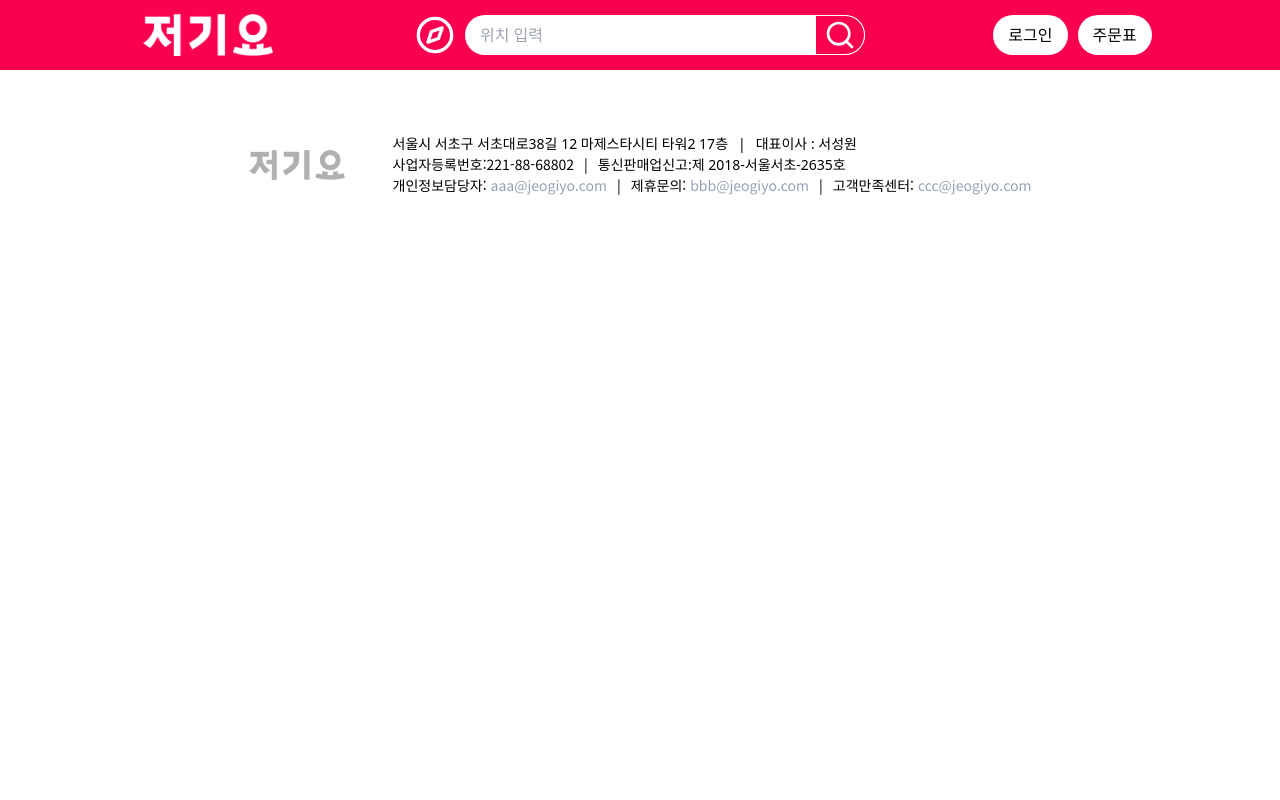
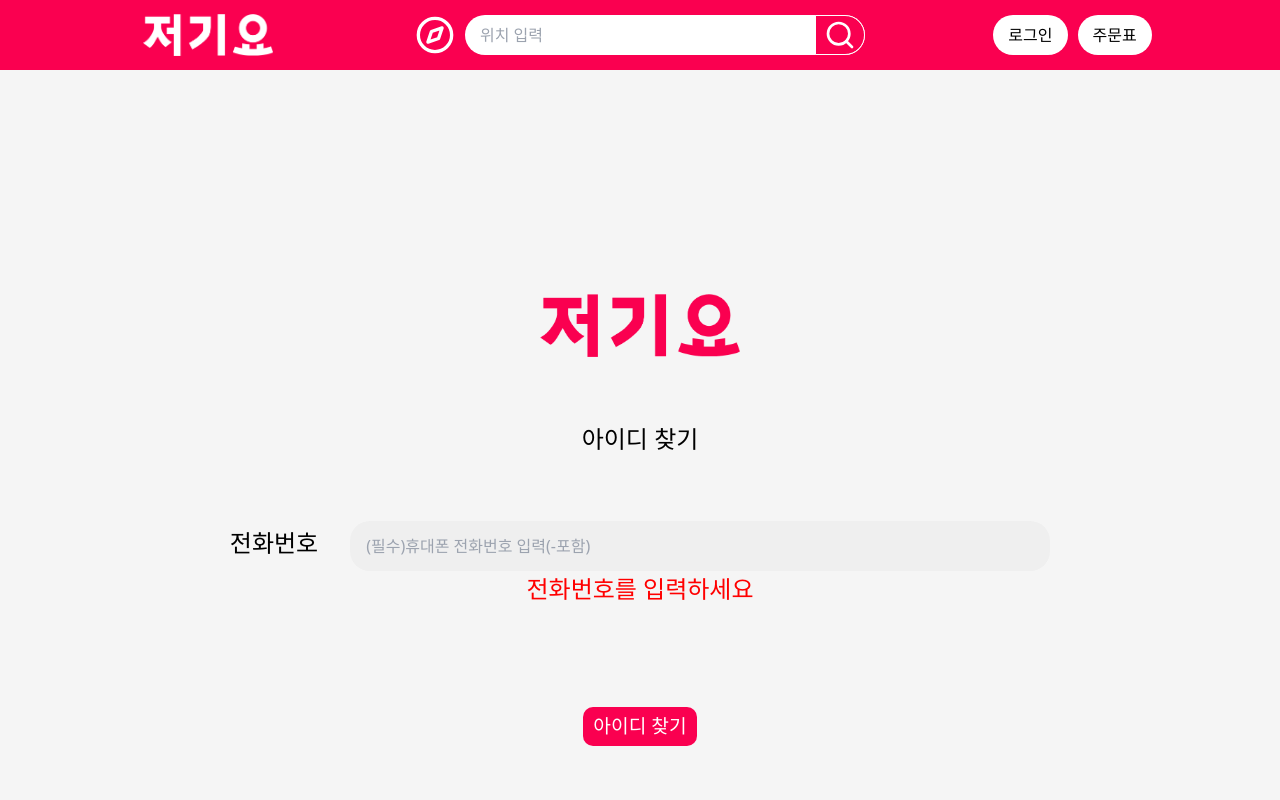
Before and after one commit to cocopalm221/project_yogiyo, a React (Create React App) app: page /findid in a window 1280 px wide. Shown: the top 800 px of the page. Built offline with nearby package versions, Linux system fonts and the light colour scheme.

Commit message:
로그인페이지 구현 중

```diff
--- a/src/App.js
+++ b/src/App.js
@@ -14,8 +14,7 @@
 import ReviewList from "./pages/ReviewList";
 import OrderList from "./pages/OrderList";
 import MyInfo from "./pages/MyInfo";
-
-
+import FindID from "./pages/FindID";
 
 const App = () => {
   return (
@@ -26,6 +25,7 @@
           <Route index element={<Main />} />
           <Route path="/mainnav" element={<MainNav />}></Route>
           <Route path="/login" element={<Login />}></Route>
+          <Route path="/findid" element={<FindID />}></Route>
           <Route path="/payment" element={<Payment />}></Route>
           <Route path="/signup" element={<SignUp />}></Route>
           <Route path="/storeinfo/:storeId" element={<StoreInfo />}></Route>
--- /dev/null
+++ b/src/pages/FindID.js
@@ -0,0 +1,71 @@
+import React, { useState } from "react";
+import * as s from "../styles/Styles";
+import axios from "axios";
+import { useNavigate } from "react-router";
+
+const FindID = () => {
+  const navigate = useNavigate();
+  const [number, setNumber] = useState("");
+  const [checknum, setChecknum] = useState(true);
+
+  const onChangeNumber = (e) => {
+    setNumber(e.target.value);
+    if (number === "") {
+      setChecknum(false);
+    }
+  };
+
+  const onSubmitHandler = async (e) => {
+    e.preventDefault();
+
+    let body = {
+      miPhone: number,
+    };
+    try {
+      await axios
+        .post("http://192.168.0.9:9244/member/searchId", body)
+        .then((response) => {
+          if (response.data.status) {
+            alert(response.data.UserId);
+          } else {
+            alert("아이디 찾기 실패");
+            console.log(response.data.status);
+          }
+        });
+    } catch (error) {
+      alert(error);
+    }
+  };
+
+  return (
+    <s.findid noValidate onSubmit={onSubmitHandler}>
+      <div className="searchid">
+        <img
+          src="/images/logo2.png"
+          className="title"
+          alt="logo"
+          onClick={() => navigate("/")}
+        />
+        <p>아이디 찾기</p>
+        <div className="number">
+          <label htmlFor="searchid">전화번호</label>
+          <input
+            type="text"
+            placeholder="(필수)휴대폰 전화번호 입력(-포함)"
+            value={number}
+            id="searchid"
+            required
+            onChange={onChangeNumber}
+            autoFocus
+          />
+          {checknum && <p style={{ color: "red" }}>전화번호를 입력하세요</p>}
+        </div>
+      </div>
+      <button type="submit" onSubmit={onSubmitHandler}>
+        아이디 찾기
+      </button>
+    </s.findid>
+  );
+};
+
+export default FindID;
--- a/src/pages/Login.js
+++ b/src/pages/Login.js
@@ -34,7 +34,7 @@
             alert("로그인 성공");
             dispatch(login(response.data.loginUser));
             console.log(response.data.loginUser);
-            navigate('/');
+            navigate("/");
           } else {
             alert("로그인 실패");
             console.log(response.data.status);
@@ -42,51 +42,6 @@
         });
     } catch (error) {
       console.log(error);
-    }
-  };
-
-  const idConfirm = async () => {
-    const phone = prompt("번호를 입력하세요", "010-XXXX-XXXX");
-    let body = {
-      miPhone: phone,
-    };
-    try {
-      await axios
-        .post("http://192.168.0.9:9244/member/searchId", body)
-        .then((response) => {
-          if (response.data.status) {
-            alert("아이디 찾기 성공", response.data.UserId);
-          } else {
-            alert("아이디 찾기 실패");
-            console.log(response.data.status);
-          }
-        });
-    } catch (error) {
-      alert(error);
-    }
-  };
-
-  const pwConfirm = async () => {
-    let id = prompt("아이디를 입력하세요", "user17");
-    let phone = prompt("번호를 입력하세요", "010-XXXX-XXXX");
-    let body = {
-      miId: id,
-      miPhone: phone,
-    };
-
-    try {
-      await axios
-        .post("http://192.168.0.9:9244/member/searchPwd", body)
-        .then((response) => {
-          if (response.data.status) {
-            alert("비번 찾기 성공", response.data.UserPwd);
-          } else {
-            alert("비번 찾기 실패");
-            console.log(response.data.status);
-          }
-        });
-    } catch (error) {
-      alert(error);
     }
   };
 
@@ -140,13 +95,11 @@
           <div className="find">
             <button
               className="findBt after:content-['|'] after:mx-2.5"
-              onClick={() => idConfirm()}
+              onClick={() => navigate("/findid")}
             >
               아이디 찾기
             </button>
-            <button className="findBt" onClick={() => pwConfirm()}>
-              비밀번호 찾기
-            </button>
+            <button className="findBt">비밀번호 찾기</button>
           </div>
           <button onClick={(e) => SignInFunc(e)}>로그인</button>
           <button
--- a/src/pages/ReviewList.js
+++ b/src/pages/ReviewList.js
@@ -57,7 +57,7 @@
     }
   };
 
-  console.log(myComment);
+
 
   // console.log(myComment);
   return (
--- a/src/styles/Styles.jsx
+++ b/src/styles/Styles.jsx
@@ -531,3 +531,56 @@
     }
   }
 `;
+
+// findid
+
+export const findid = styled.form`
+  display: flex;
+  flex-direction: column;
+  justify-content: center;
+  align-items: center;
+  width: 100%;
+  height: 100vh;
+  padding: 1rem 0;
+  background: #f5f5f5;
+
+  .searchid {
+    display: flex;
+    flex-direction: column;
+    justify-content: space-evenly;
+    align-items: center;
+    gap: 4rem 0;
+    img {
+      width: 200px;
+    }
+    p {
+      font-size: 1.5rem;
+      text-align: center;
+    }
+    .number {
+      label {
+        font-size: 1.5rem;
+        transform: translate(50%, 50%);
+      }
+      input {
+        width: 700px;
+        height: 50px;
+        border-radius: 20px;
+        outline: none;
+        padding: 1rem;
+        background: #EFEFEF;
+
+        margin-left: 2rem;
+      }
+    }
+  }
+  button {
+    font-size: 1.2rem;
+    font-weight: 550;
+    padding: 5px 10px;
+    background: #fa0050;
+    border-radius: 10px;
+    color: #ffffff;
+    transform: translateY(100px);
+  }
+`;
```
